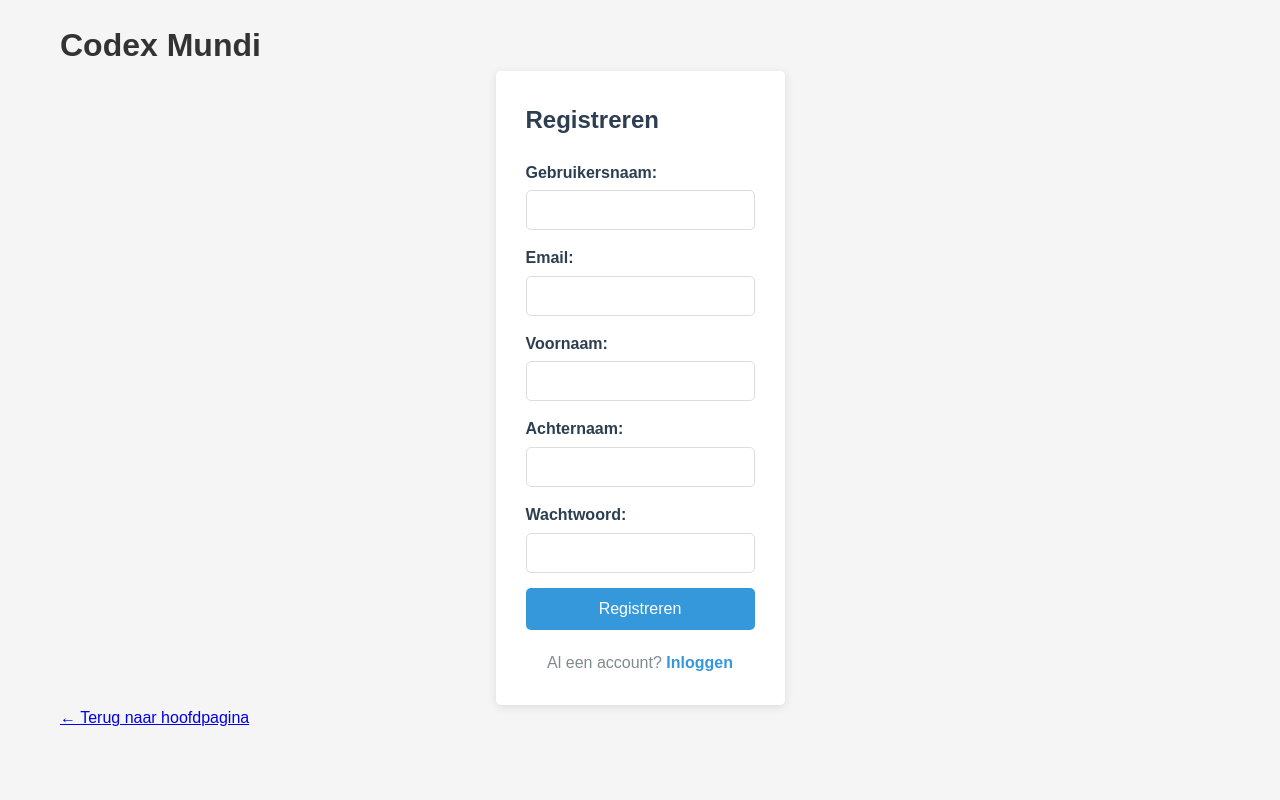
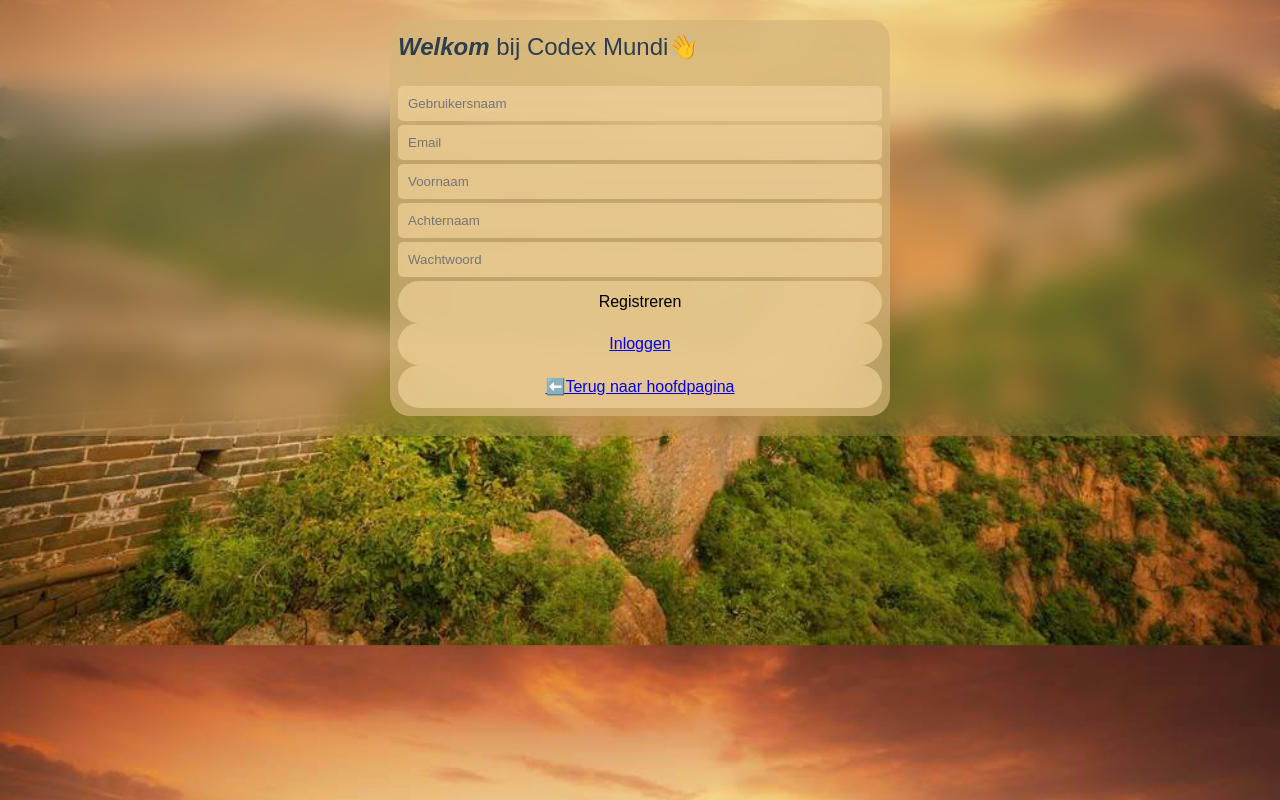
Before and after one commit to 6035070/Codex-Mundi, a PHP site: page /register.php in a window 1280 px wide. Run offline with PHP 8.4, Linux system fonts and the light colour scheme.

Commit message:
removed unnessecary or duplicate code
added styling to the register page

```diff
--- a/css/style.css
+++ b/css/style.css
@@ -1,4 +1,10 @@
 /* Codex Mundi - Minimal Styling */
+
+:root {
+    --blur: 15px;
+    --primaryColor: rgba(213,181,121, 0.7);
+    --primarySubColor: rgba(240, 209, 153, 0.7);
+}
 
 * {
     margin: 0;
@@ -6,17 +12,24 @@
     box-sizing: border-box;
 }
 
-body {
+html {
+    background-image: url('../assets/images/e7c79b0d-7aa0-808c-8006-bf020fde2898.jpeg');
+    background-size: cover;
+    background-position:center;
+}
+
+body, html {
     font-family: Arial, sans-serif;
     line-height: 1.6;
-    color: #333;
-    background: #f5f5f5;
+
+    height:stretch;
 }
 
 .container {
     max-width: 1200px;
     margin: 0 auto;
     padding: 20px;
+    height:stretch;
 }
 
 /* Header */
@@ -270,46 +283,39 @@ body {
 .auth-container {
     display: flex;
     justify-content: center;
+    align-items:center;
     max-width: 500px;
     margin: 0 auto;
+
+    height:stretch;
 }
 
 .auth-form {
-    background: white;
-    padding: 30px;
-    border-radius: 5px;
-    box-shadow: 0 2px 10px rgba(0,0,0,0.1);
+    background: var(--primaryColor);
+    padding: 8px;
+    border-radius: 20px;
+
+    width:500px;
 }
 
 .auth-form h2 {
     margin-bottom: 20px;
     color: #2c3e50;
+
+    font-weight:normal;
 }
 
 .form-group {
     margin-bottom: 15px;
 }
 
-.form-group label {
-    display: block;
-    margin-bottom: 5px;
-    font-weight: bold;
-}
-
-.form-group input {
-    width: 100%;
-    padding: 10px;
-    border: 1px solid #ddd;
-    border-radius: 5px;
-}
-
 .auth-form button {
     width: 100%;
     padding: 12px;
-    background: #3498db;
-    color: white;
+    background: var(--primarySubColor);
+    color: black;
     border: none;
-    border-radius: 5px;
+    border-radius: 2000px;
     cursor: pointer;
     font-size: 1em;
 }
@@ -384,7 +390,7 @@ body {
 }
 
 .form-group {
-    margin-bottom: 15px;
+    margin-bottom: 4px;
 }
 
 .form-group label {
@@ -399,9 +405,17 @@ body {
 .form-group textarea {
     width: 100%;
     padding: 10px;
-    border: 1px solid #ddd;
     border-radius: 5px;
-    font-size: 1em;
+    border-width:0px;
+
+    background-color:var(--primarySubColor);
+
+    backdrop-filter:blur(var(--blur));
+}
+
+.form-group input:nth-child(0) {
+    border-top-left-radius:200px;
+    border-top-right-radius:200px;
 }
 
 .form-group textarea {
@@ -565,3 +579,17 @@ body {
         text-align: center;
     }
 }
+
+.popup_geryout {
+    background-color:rgba(213, 181, 121, 0.2);
+
+    backdrop-filter:blur(var(--blur));
+}
+
+.blur {
+    backdrop-filter:blur(var(--blur));
+}
+
+input {
+    border-radius:200px;
+}
--- a/register.php
+++ b/register.php
@@ -31,15 +31,16 @@ if ($_POST['action'] ?? '' === 'register') {
 ?>
 <!DOCTYPE html>
 <html lang="nl">
+
 <head>
     <meta charset="UTF-8">
     <meta name="viewport" content="width=device-width, initial-scale=1.0">
     <title>Registreren - Codex Mundi</title>
     <link rel="stylesheet" href="css/style.css">
 </head>
-<body>
+
+<body class='popup_geryout'>
     <div class="container">
-        <h1>Codex Mundi</h1>
 
         <?php if ($error): ?>
             <div class="error"><?= htmlspecialchars($error) ?></div>
@@ -51,39 +52,34 @@ if ($_POST['action'] ?? '' === 'register') {
 
         <div class="auth-container">
             <!-- Registratie Form -->
-            <div class="auth-form">
-                <h2>Registreren</h2>
+            <div class="auth-form blur">
+                <h2><b><i>Welkom</i></b> bij Codex Mundi👋</h2>
                 <form method="POST">
                     <input type="hidden" name="action" value="register">
                     <div class="form-group">
-                        <label>Gebruikersnaam:</label>
-                        <input type="text" name="username" required>
+                        <input type="text" placeholder='Gebruikersnaam' name="username" required>
                     </div>
                     <div class="form-group">
-                        <label>Email:</label>
-                        <input type="email" name="email" required>
+                        <input type="email" placeholder='Email' name="email" required>
                     </div>
                     <div class="form-group">
-                        <label>Voornaam:</label>
-                        <input type="text" name="first_name" required>
+                        <input type="text" placeholder='Voornaam' name="first_name" required>
                     </div>
                     <div class="form-group">
-                        <label>Achternaam:</label>
-                        <input type="text" name="last_name" required>
+                        <input type="text" placeholder='Achternaam' name="last_name" required>
                     </div>
+
                     <div class="form-group">
-                        <label>Wachtwoord:</label>
-                        <input type="password" name="password" required>
+                        <input type="password" placeholder='Wachtwoord' name="password" required>
                     </div>
                     <button type="submit">Registreren</button>
                 </form>
-                <p class="auth-switch">
-                    Al een account? <a href="login.php">Inloggen</a>
-                </p>
+
+                <button><a href="login.php">Inloggen</a></button>
+                <button><a href="index.php">⬅️Terug naar hoofdpagina</a></button>
             </div>
         </div>
-
-        <p><a href="index.php">← Terug naar hoofdpagina</a></p>
     </div>
 </body>
+
 </html>
```
Also changed, not shown: assets/images/e7c79b0d-7aa0-808c-8006-bf020fde2898.jpeg (added).
